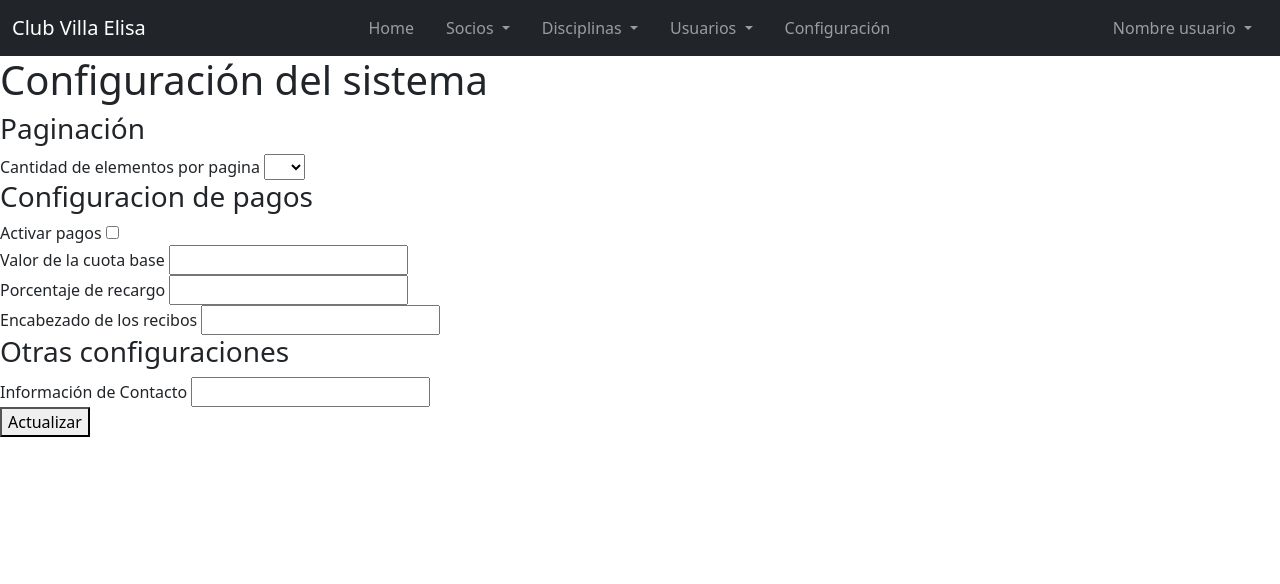
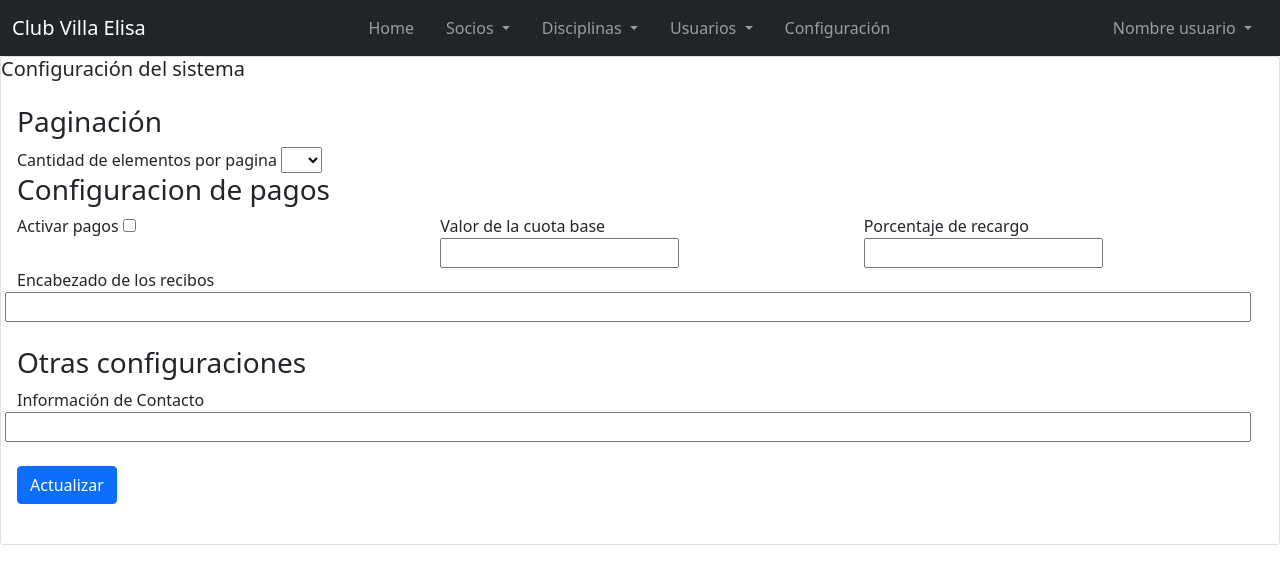
Before and after one commit to Juan-Cruz-GH/Proyecto-de-Software-UNLP, a Flask app: template admin/src/web/templates/configuracion_sistema/configuracion_sistema.html in a window 1280 px wide. Shown: the top 584 px of the page. Run offline with Flask 2, Linux system fonts and the light colour scheme; the template is opened without the code that fills it, so the values that code supplies are empty.

Commit message:
configuracion general y un poco de bootstrap

```diff
--- a/admin/src/web/templates/configuracion_sistema/configuracion_sistema.html
+++ b/admin/src/web/templates/configuracion_sistema/configuracion_sistema.html
@@ -20,13 +20,13 @@
     </ul>
     {% endif %}
     {% endwith %}
-
-    <h1> Configuración del sistema</h1>
-    <article>
+    <div class="card">
+        <h5 classs="card-header"> Configuración del sistema</h5>
+        <div class="card-body">
             <form action="{{url_for('configuracion_sistema.configuracion_actualizar')}}" method="post">
                 <div>
-                <div class="configuracion_paginacion">
                     <h3>Paginación</h3>
+                    <div class="form-outline" name="configuracion_paginacion">
                         <label for="elementos_pagina"> Cantidad de elementos por pagina</label>
                         <select id="elementos_pagina" name="elementos_pagina">
                             <option value="{{paginado.elementos_pagina}}"selected>{{paginado.elementos_pagina}}</option>
@@ -35,34 +35,36 @@
                             <option>50</option>
                         </select>
                     </div>
-                <div class="configuracion_pagos">
+                    <div class="row mb-4" name="configuracion_pagos">
                         <h3> Configuracion de pagos</h3>
-                    <div>
+                        <div class="col">
                             <label for="activar_pagos"> Activar pagos</label>
                             <input id="activar_pagos" name="activar_pagos" type="checkbox" value="pagos activados" {{config.activar_pagos}}>
                         </div>
-                    <div>
+                        <div class="col">
                             <label for="cuota_base">Valor de la cuota base </label>
                             <input id ="cuota_base" name="cuota_base" type="number" step=".01" value="{{config.cuota_base}}">
                         </div>
-                    <div>
+                        <div class="col">
                             <label for="porcentaje_recargo">  Porcentaje de recargo</label>
                             <input id="porcentaje_recargo" name="porcentaje_recargo" type="number" step=".01" value="{{config.porcentaje_recargo}}">
                         </div>
-                    <div>
+                        <div class="row">
                             <label for="encabezado_recibos"> Encabezado de los recibos </label>
                             <input id="encabezado_recibos" name="encabezado_recibos" type="text" value="{{config.encabezado_recibos}}">
                         </div>
                     </div>
-                <div class="otras_configuraciones">
+                    <div class="row mb-4" name="otras_configuraciones">
                         <h3>Otras configuraciones</h3>
+                        <div class="row">
                             <label for="informacion_contacto"> Información de Contacto</label>
                             <input id="informacion_contacto" name="informacion_contacto" type="text" value="{{config.informacion_contacto}}">
-
                         </div>
                     </div>
-            <button> Actualizar</button>
+                </div>
+                <button class="btn btn-primary btn-block mb-4"> Actualizar</button>
             </form>
-    </article>
+        </div>
+    </div>
 
 {% endblock %}
```
Also changed, not shown: admin/src/core/configuracion_sistema/__init__.py (line endings or trailing spaces). Lines whose indentation alone changed are shown as unchanged.
